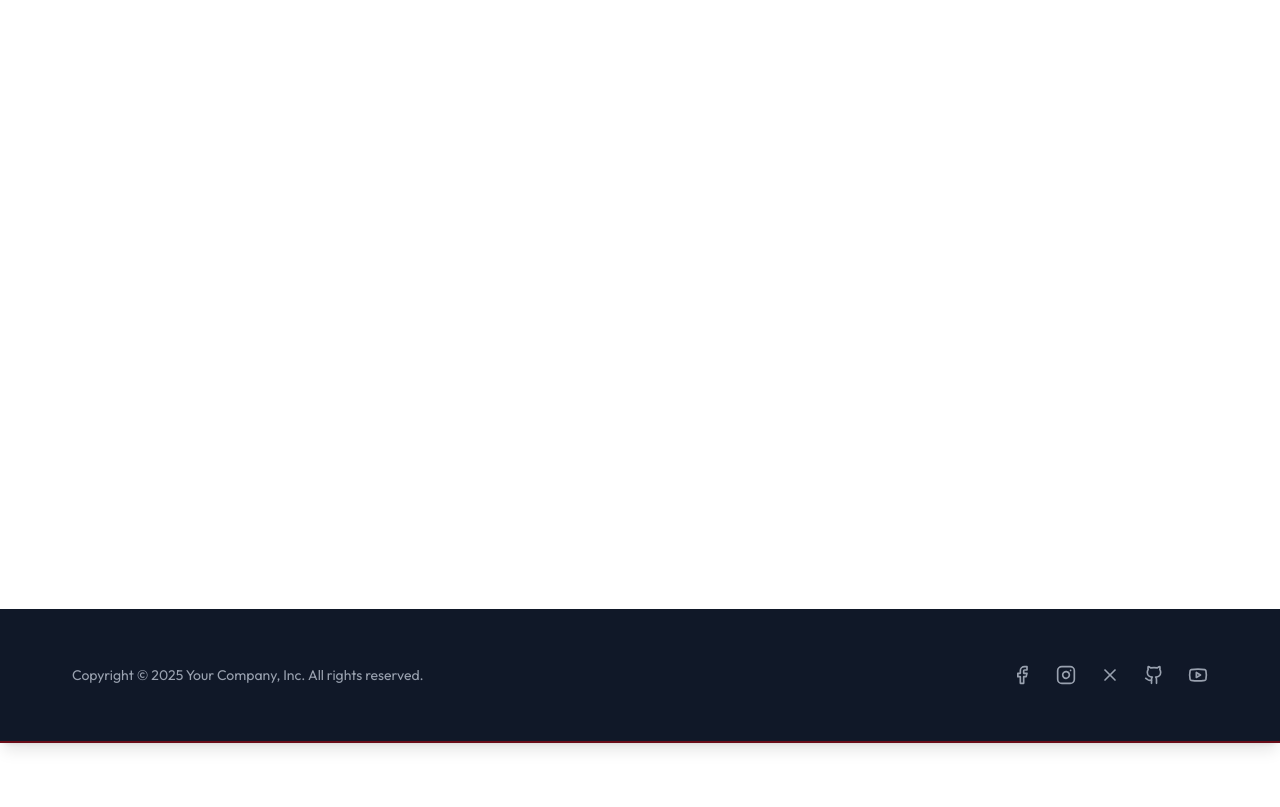
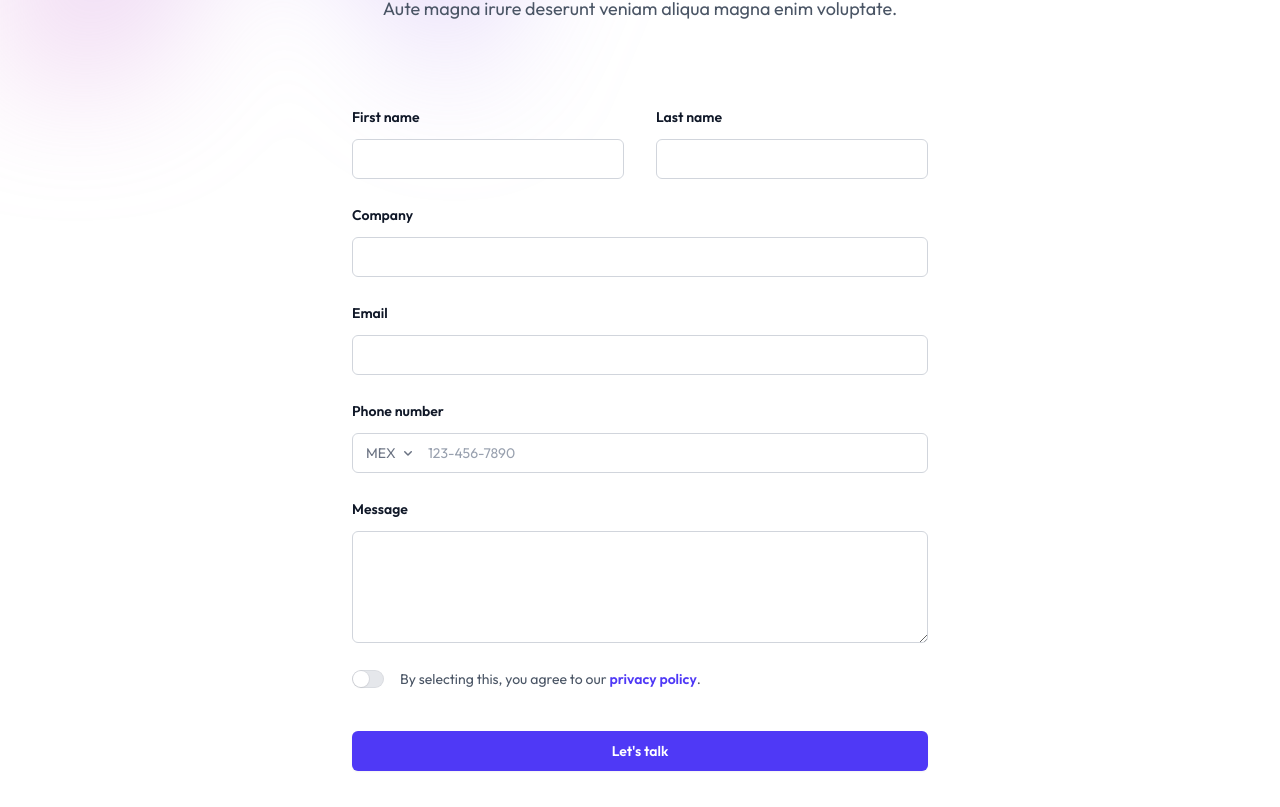
Before and after one commit to LOLobito1234/Galeria-de-arte, a Next.js app: page /contacto in a window 1280 px wide. Shown: the part 273-1080 px from the top of the page. Before the commit the page ends 1016 px from the top, so only its background shows below. Built offline with nearby package versions, Linux system fonts and the light colour scheme.

Commit message:
sextoCommit

```diff
--- a/app/contacto/page.tsx
+++ b/app/contacto/page.tsx
@@ -1,10 +1,160 @@
+import { ChevronDownIcon } from '@heroicons/react/16/solid'
 
-export default function Obras() {
-    return (
-        <div>
-            <h1>Obra 1</h1>
-            <h1>Obra 2</h1>
-            <h1>Obra 3</h1>
+export default function Contacto() {
+  return (
+    <div className="isolate bg-white px-6 py-24 sm:py-32 lg:px-8">
+      <div
+        aria-hidden="true"
+        className="absolute inset-x-0 -top-40 -z-10 transform-gpu overflow-hidden blur-3xl sm:-top-80"
+      >
+        <div
+          style={{
+            clipPath:
+              'polygon(74.1% 44.1%, 100% 61.6%, 97.5% 26.9%, 85.5% 0.1%, 80.7% 2%, 72.5% 32.5%, 60.2% 62.4%, 52.4% 68.1%, 47.5% 58.3%, 45.2% 34.5%, 27.5% 76.7%, 0.1% 64.9%, 17.9% 100%, 27.6% 76.8%, 76.1% 97.7%, 74.1% 44.1%)',
+          }}
+          className="relative left-1/2 -z-10 aspect-1155/678 w-144.5 max-w-none -translate-x-1/2 rotate-30 bg-linear-to-tr from-[#ff80b5] to-[#9089fc] opacity-30 sm:left-[calc(50%-40rem)] sm:w-288.75"
+        />
+      </div>
+      <div className="mx-auto max-w-2xl text-center">
+        <h2 className="text-4xl font-semibold tracking-tight text-balance text-gray-900 sm:text-5xl">Contact sales</h2>
+        <p className="mt-2 text-lg/8 text-gray-600">Aute magna irure deserunt veniam aliqua magna enim voluptate.</p>
+      </div>
+      <form action="#" method="POST" className="mx-auto mt-16 max-w-xl sm:mt-20">
+        <div className="grid grid-cols-1 gap-x-8 gap-y-6 sm:grid-cols-2">
+          <div>
+            <label htmlFor="first-name" className="block text-sm/6 font-semibold text-gray-900">
+              First name
+            </label>
+            <div className="mt-2.5">
+              <input
+                id="first-name"
+                name="first-name"
+                type="text"
+                autoComplete="given-name"
+                className="block w-full rounded-md bg-white px-3.5 py-2 text-base text-gray-900 outline-1 -outline-offset-1 outline-gray-300 placeholder:text-gray-400 focus:outline-2 focus:-outline-offset-2 focus:outline-indigo-600"
+              />
+            </div>
+          </div>
+          <div>
+            <label htmlFor="last-name" className="block text-sm/6 font-semibold text-gray-900">
+              Last name
+            </label>
+            <div className="mt-2.5">
+              <input
+                id="last-name"
+                name="last-name"
+                type="text"
+                autoComplete="family-name"
+                className="block w-full rounded-md bg-white px-3.5 py-2 text-base text-gray-900 outline-1 -outline-offset-1 outline-gray-300 placeholder:text-gray-400 focus:outline-2 focus:-outline-offset-2 focus:outline-indigo-600"
+              />
+            </div>
+          </div>
+          <div className="sm:col-span-2">
+            <label htmlFor="company" className="block text-sm/6 font-semibold text-gray-900">
+              Company
+            </label>
+            <div className="mt-2.5">
+              <input
+                id="company"
+                name="company"
+                type="text"
+                autoComplete="organization"
+                className="block w-full rounded-md bg-white px-3.5 py-2 text-base text-gray-900 outline-1 -outline-offset-1 outline-gray-300 placeholder:text-gray-400 focus:outline-2 focus:-outline-offset-2 focus:outline-indigo-600"
+              />
+            </div>
+          </div>
+          <div className="sm:col-span-2">
+            <label htmlFor="email" className="block text-sm/6 font-semibold text-gray-900">
+              Email
+            </label>
+            <div className="mt-2.5">
+              <input
+                id="email"
+                name="email"
+                type="email"
+                autoComplete="email"
+                className="block w-full rounded-md bg-white px-3.5 py-2 text-base text-gray-900 outline-1 -outline-offset-1 outline-gray-300 placeholder:text-gray-400 focus:outline-2 focus:-outline-offset-2 focus:outline-indigo-600"
+              />
+            </div>
+          </div>
+          <div className="sm:col-span-2">
+            <label htmlFor="phone-number" className="block text-sm/6 font-semibold text-gray-900">
+              Phone number
+            </label>
+            <div className="mt-2.5">
+              <div className="flex rounded-md bg-white outline-1 -outline-offset-1 outline-gray-300 has-[input:focus-within]:outline-2 has-[input:focus-within]:-outline-offset-2 has-[input:focus-within]:outline-indigo-600">
+                <div className="grid shrink-0 grid-cols-1 focus-within:relative">
+                  <select
+                    id="country"
+                    name="country"
+                    autoComplete="country"
+                    aria-label="Country"
+                    className="col-start-1 row-start-1 w-full appearance-none rounded-md py-2 pr-7 pl-3.5 text-base text-gray-500 placeholder:text-gray-400 focus:outline-2 focus:-outline-offset-2 focus:outline-indigo-600 sm:text-sm/6"
+                  >
+                    <option>MEX</option>
+                    <option>CA</option>
+                    <option>EU</option>
+                  </select>
+                  <ChevronDownIcon
+                    aria-hidden="true"
+                    className="pointer-events-none col-start-1 row-start-1 mr-2 size-5 self-center justify-self-end text-gray-500 sm:size-4"
+                  />
+                </div>
+                <input
+                  id="phone-number"
+                  name="phone-number"
+                  type="text"
+                  placeholder="123-456-7890"
+                  className="block min-w-0 grow py-1.5 pr-3 pl-1 text-base text-gray-900 placeholder:text-gray-400 focus:outline-none sm:text-sm/6"
+                />
+              </div>
+            </div>
+          </div>
+          <div className="sm:col-span-2">
+            <label htmlFor="message" className="block text-sm/6 font-semibold text-gray-900">
+              Message
+            </label>
+            <div className="mt-2.5">
+              <textarea
+                id="message"
+                name="message"
+                rows={4}
+                className="block w-full rounded-md bg-white px-3.5 py-2 text-base text-gray-900 outline-1 -outline-offset-1 outline-gray-300 placeholder:text-gray-400 focus:outline-2 focus:-outline-offset-2 focus:outline-indigo-600"
+                defaultValue={''}
+              />
+            </div>
+          </div>
+          <div className="flex gap-x-4 sm:col-span-2">
+            <div className="flex h-6 items-center">
+              <div className="group relative inline-flex w-8 shrink-0 rounded-full bg-gray-200 p-px inset-ring inset-ring-gray-900/5 outline-offset-2 outline-indigo-600 transition-colors duration-200 ease-in-out has-checked:bg-indigo-600 has-focus-visible:outline-2">
+                <span className="size-4 rounded-full bg-white shadow-xs ring-1 ring-gray-900/5 transition-transform duration-200 ease-in-out group-has-checked:translate-x-3.5" />
+                <input
+                  id="agree-to-policies"
+                  name="agree-to-policies"
+                  type="checkbox"
+                  aria-label="Agree to policies"
+                  className="absolute inset-0 appearance-none focus:outline-hidden"
+                />
+              </div>
+            </div>
+            <label htmlFor="agree-to-policies" className="text-sm/6 text-gray-600">
+              By selecting this, you agree to our{' '}
+              <a href="#" className="font-semibold whitespace-nowrap text-indigo-600">
+                privacy policy
+              </a>
+              .
+            </label>
+          </div>
         </div>
-    )
+        <div className="mt-10">
+          <button
+            type="submit"
+            className="block w-full rounded-md bg-indigo-600 px-3.5 py-2.5 text-center text-sm font-semibold text-white shadow-xs hover:bg-indigo-500 focus-visible:outline-2 focus-visible:outline-offset-2 focus-visible:outline-indigo-600"
+          >
+            Let's talk
+          </button>
+        </div>
+      </form>
+    </div>
+  )
 }
```
